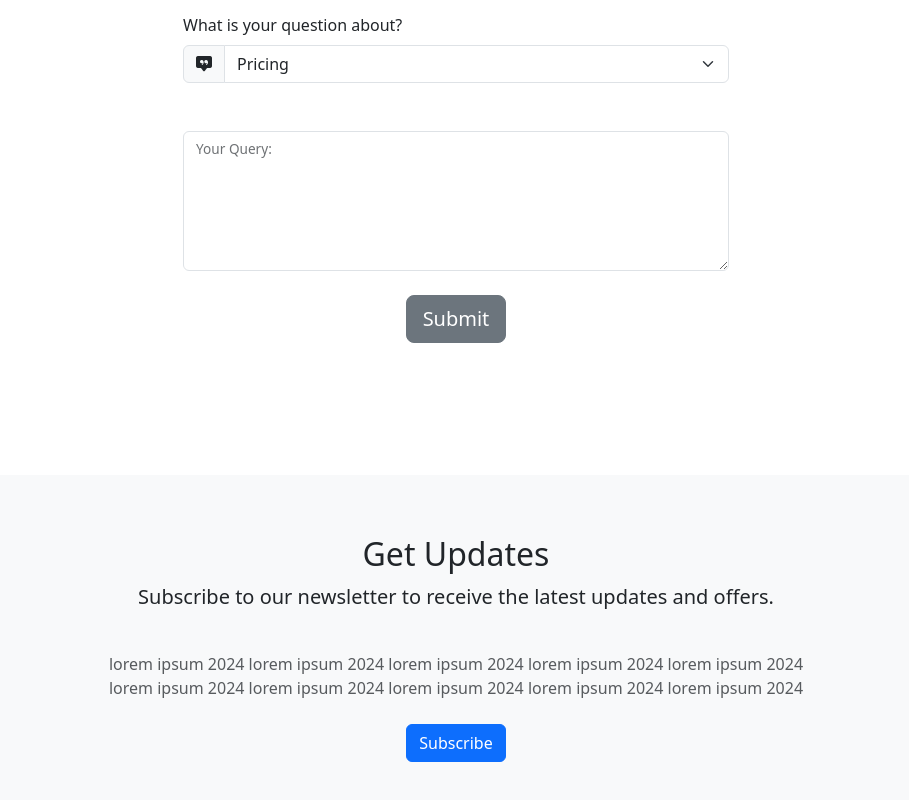
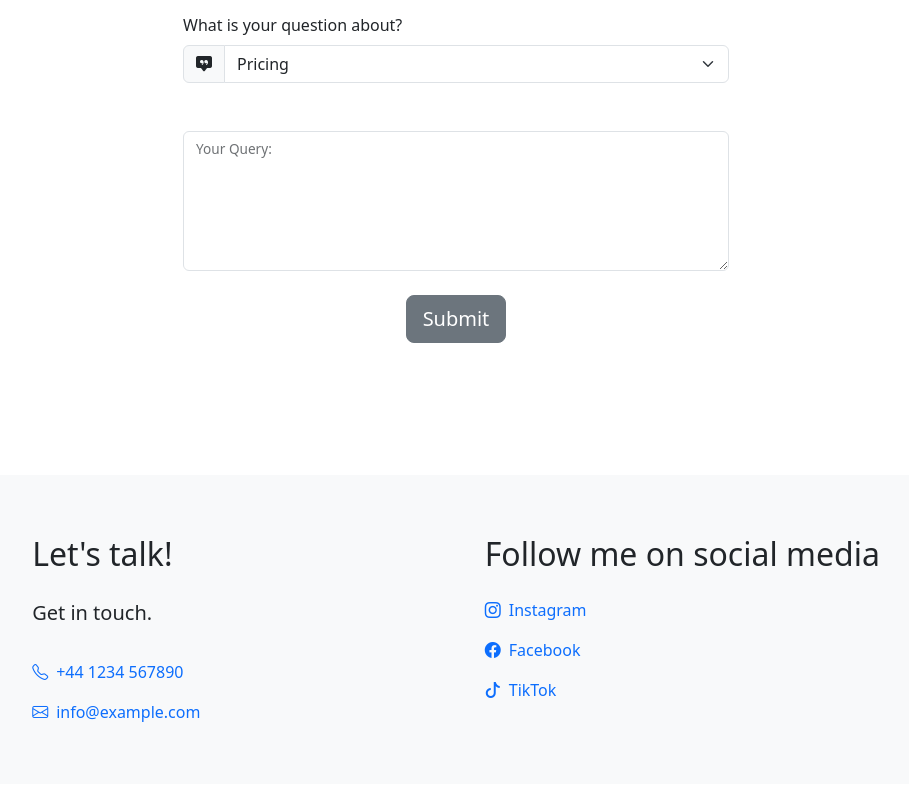
Before and after one commit to blackaslife/Content-Creator, a website: page index.html in a window 1280 px wide. Shown: the part 3798-4598 px from the top of the page, without its empty margins (184-1093 px from the left). Drawn offline with nearby package versions, Linux system fonts and the light colour scheme.

Commit message:
changes for footer

```diff
--- a/index.html
+++ b/index.html
@@ -569,12 +569,37 @@ assets/
 
     <!-- get updates/modal trigger -->
     <section class="bg-light">
-        <div class="container">
-            <div class="text-center">
-                <h2>Get Updates</h2>
-                <p class="lead">Subscribe to our newsletter to receive the latest updates and offers.</p>
+        <div class="container d-flex flex-row justify-content-around gap-3 flex-wrap">
+            <div class="d-flex flex-column gap-3">
+                <h2>Let's talk!</h2>
+                <p class="lead">Get in touch.</p>
+                <a href="tel:+441234567890" class="text-decoration-none d-flex align-items-center gap-2">
+                    <i class="bi bi-telephone"></i>
+                    +44 1234 567890
+                </a>
+                <a href="mailto:info@example.com" class="text-decoration-none d-flex align-items-center gap-2">
+                    <i class="bi bi-envelope"></i>
+                    info@example.com
+                </a>
             </div>
-            <div class="row justify-content-center">
+            <div class="d-flex flex-column gap-3">
+                <h2>Follow me on social media</h2>
+                <div class="d-flex flex-column gap-3">
+                    <a href="#" class="text-decoration-none d-flex align-items-center gap-2">
+                        <i class="bi bi-instagram"></i>
+                        Instagram
+                    </a>
+                    <a href="#" class="text-decoration-none d-flex align-items-center gap-2">
+                        <i class="bi bi-facebook"></i>
+                        Facebook
+                    </a>
+                    <a href="#" class="text-decoration-none d-flex align-items-center gap-2">
+                        <i class="bi bi-tiktok"></i>
+                        TikTok
+                    </a>
+                </div>
+            </div>
+            <!-- <div class="row justify-content-center">
                 <div class="col-md-8 text-center">
                     <p class="text-muted my-4">
                           lorem ipsum 2024 lorem ipsum 2024 lorem ipsum 2024 lorem ipsum 2024 lorem ipsum 2024
@@ -582,7 +607,7 @@ assets/
                     </p>
                     <button class="btn btn-primary" data-bs-toggle="modal" data-bs-target="#reg-modal">Subscribe</button>
                 </div>
-            </div>
+            </div> -->
         </div>
     </section>
 <!-- modal itself -->
```
